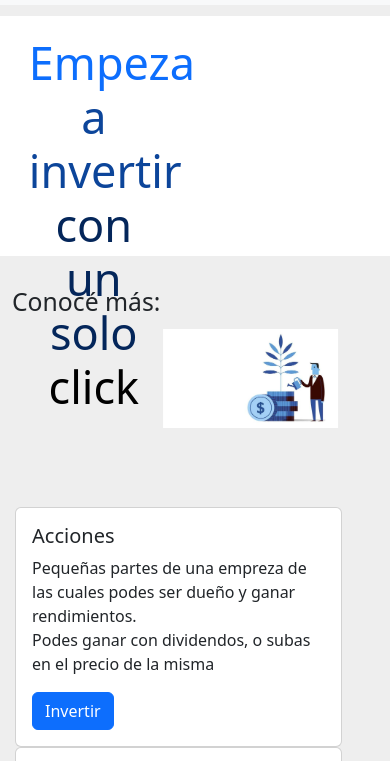
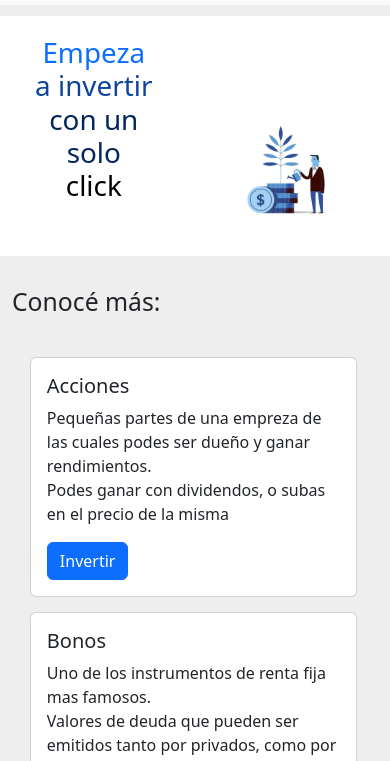
Before and after one commit to juandetto/Programacion-Web, a plain HTML site: page index.html in a window 390 px wide. Shown: the part 63-824 px from the top of the page. Drawn offline with nearby package versions, Linux system fonts and the light colour scheme.

Commit message:
arreglo responsive

```diff
--- a/index.css
+++ b/index.css
@@ -243,7 +243,6 @@ button.carousel-control-prev{
 
 h1.primer-carousel{
     color:#0d6efd;
-    font-size: 45px;
     text-align: center;
     display: inline-block;
     margin-left: 13%;
@@ -302,7 +301,6 @@ img.imagen-tercer-carousel{
 }
 }
 
-
 .cards-plan{
     display: flex;
     position: absolute;
@@ -310,3 +308,16 @@ img.imagen-tercer-carousel{
     top: 570px;
     margin-left: -2.3%;
 }
+
+@media (max-width: 576px){
+    .cards-plan{
+        display: flex;
+        position: absolute;
+        width: 90%;
+        top: 405px;
+        margin-left: 1.5%;
+    }
+    .card{
+        margin-top: 15px;
+    }
+}
```
